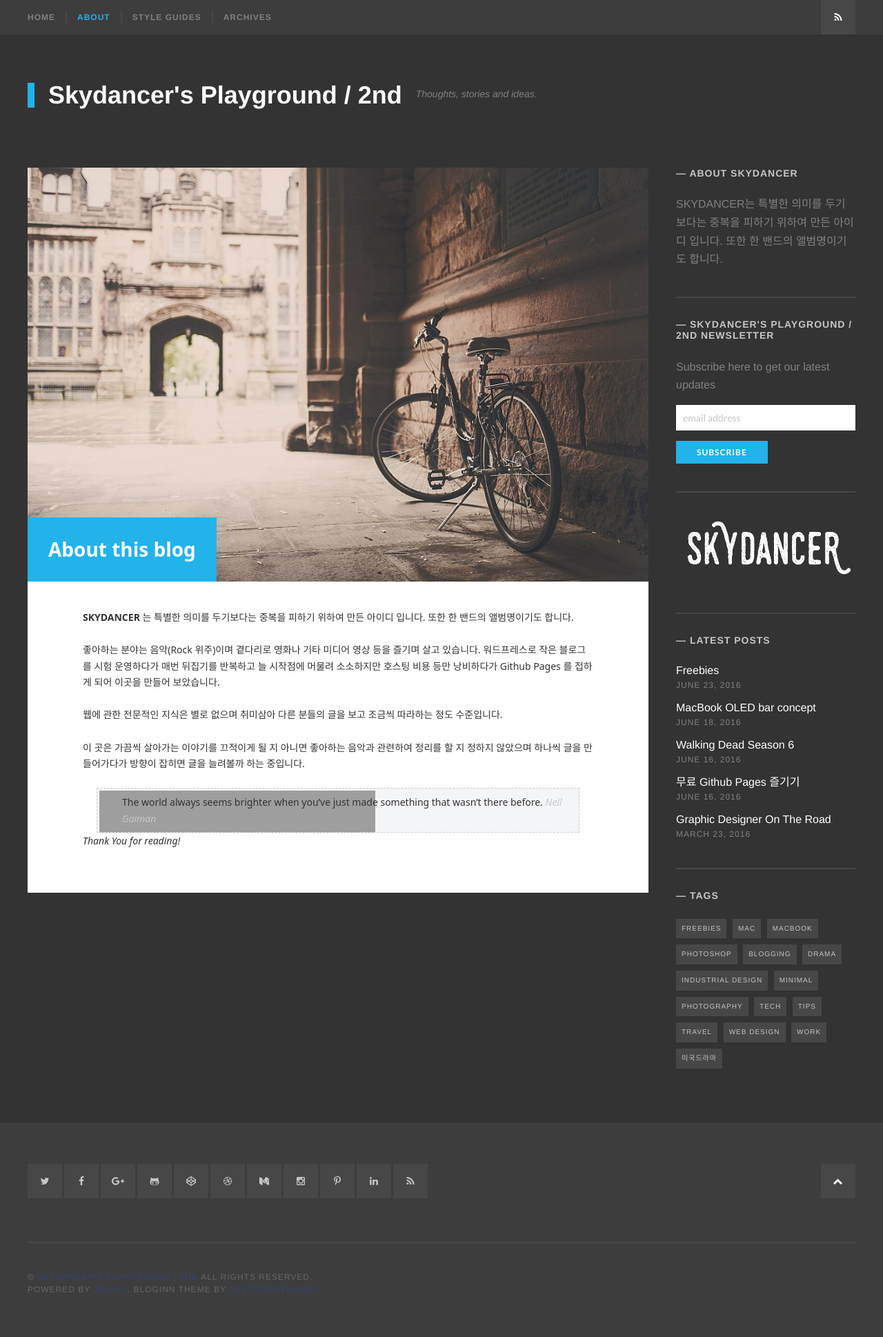
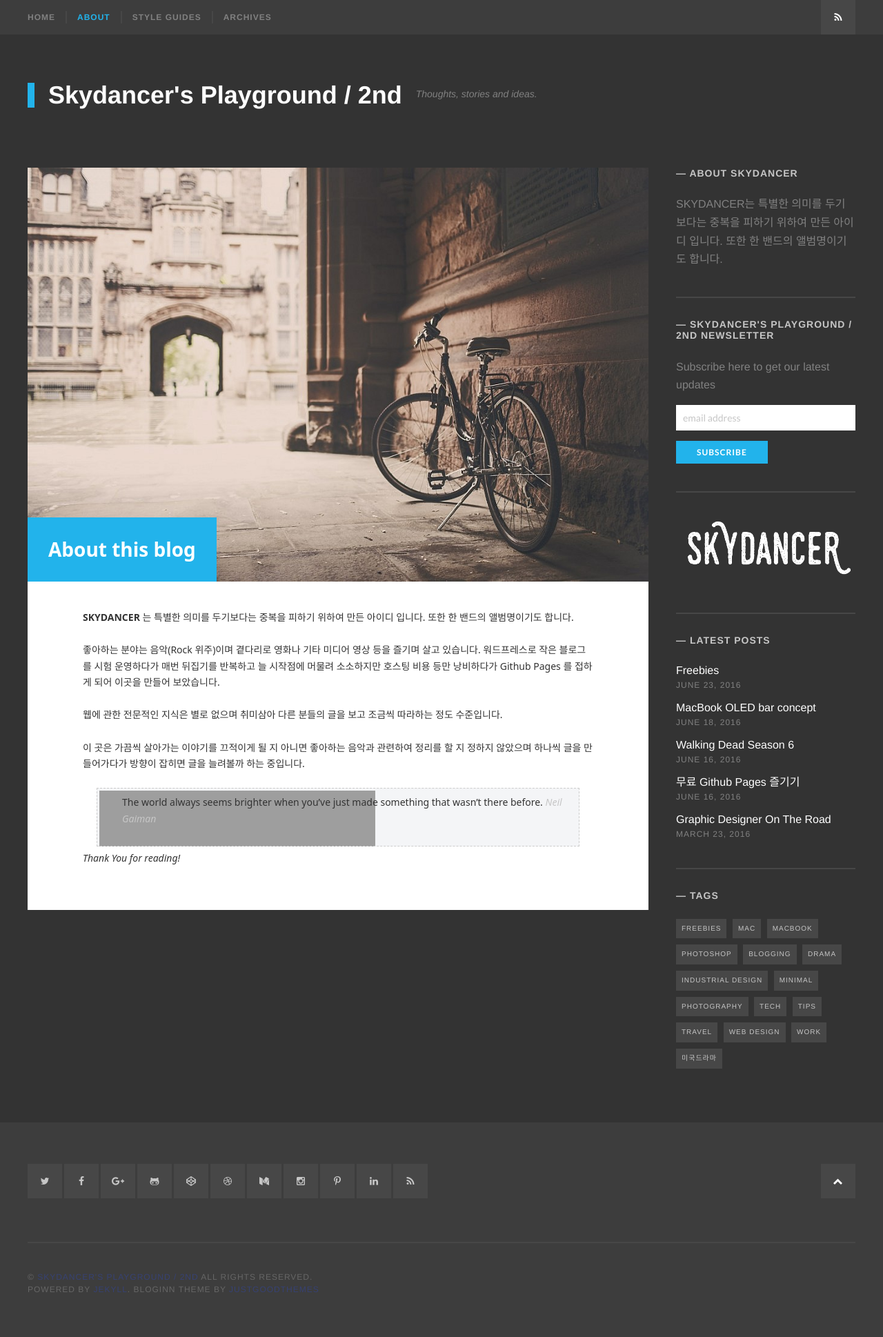
Before and after one commit to morgul71/morgul71.github.io, a Jekyll site: the page built from about.md, in a window 1280 px wide. Shown: the whole page at 69% size. Built offline with Jekyll 4.4.1, drawn with Linux system fonts in a browser that asks for light colours; some web fonts are replaced; grey boxes are pictures that could not be loaded.

Commit message:
Update _general.scss

```diff
--- a/_sass/_general.scss
+++ b/_sass/_general.scss
@@ -139,8 +139,8 @@ pre:before {
 blockquote {
     background:#F4F5F7 url(images/blockquote.gif) 3px 3px no-repeat;
     border:1px dashed #CCC;
-    padding:8px 12px 8px 36px;
-    margin:5px 20px 0px 20px;
+    padding:8px 12px 28px 36px;
+    margin:5px 20px;
 }
 
 blockquote cite,
```
